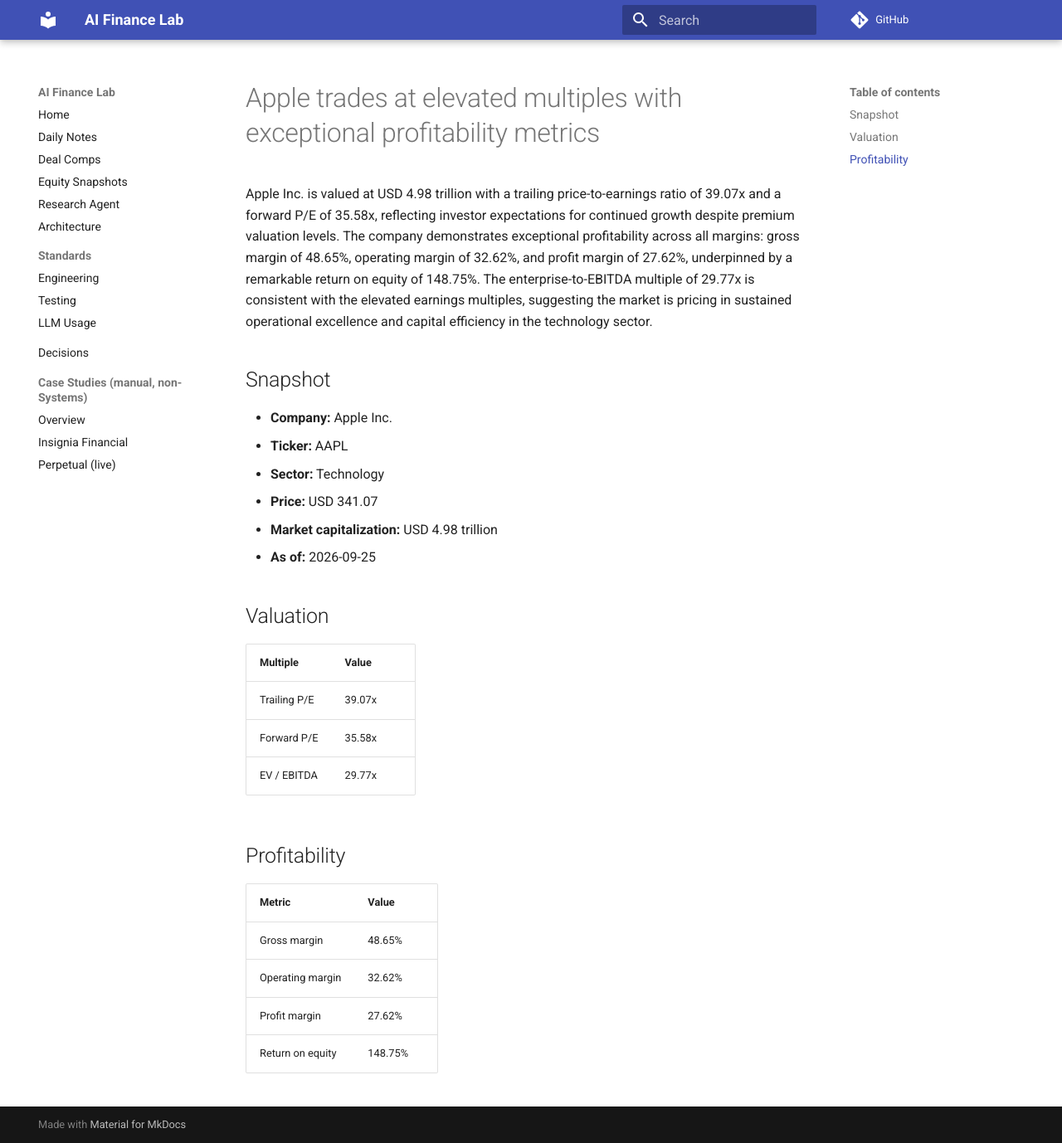
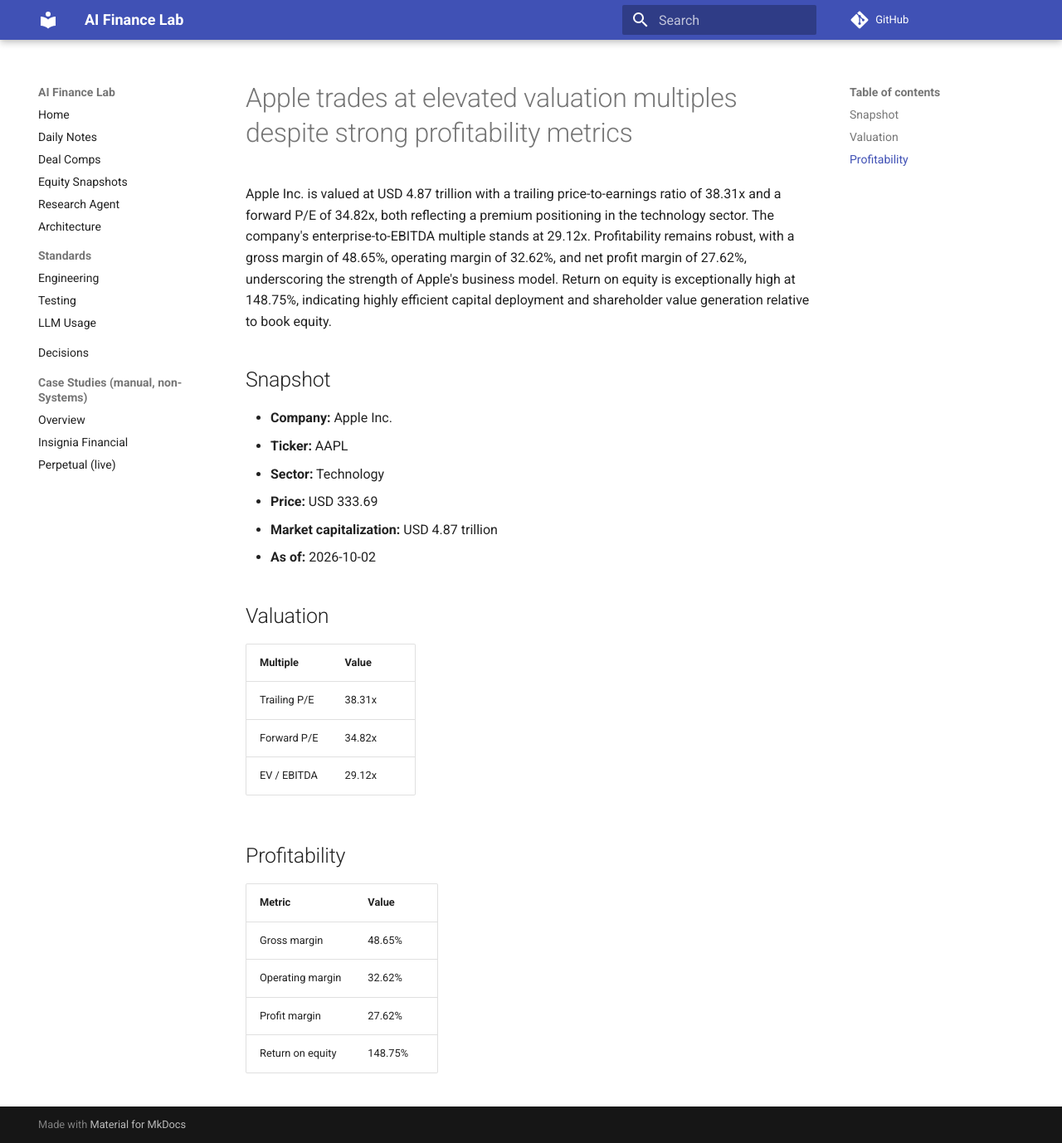
Before and after one commit to tylerkrenkels-dev/ai-finance-lab, an MkDocs documentation site: the page built from docs/equities/aapl.md, in a window 1280 px wide and 1378 px high. Shown: the whole window at 83% size. Built offline with MkDocs 1.6.1 and Material for MkDocs 9.7.7, drawn with Linux system fonts in a browser that asks for light colours; comment, search, counter and statistics services are not loaded.

Commit message:
docs(equity-snapshot): publish snapshots for 2026-10-03 (#121)
Co-authored-by: github-actions[bot] <github-actions[bot]@users.noreply.github.com>

```diff
--- a/docs/equities/aapl.md
+++ b/docs/equities/aapl.md
@@ -1,31 +1,31 @@
 ---
 title: "Apple Inc. (AAPL) — Equity Snapshot"
-date: 2026-09-25
-description: "Apple trades at elevated multiples with exceptional profitability metrics"
+date: 2026-10-02
+description: "Apple trades at elevated valuation multiples despite strong profitability metrics"
 ticker: "AAPL"
 currency: "USD"
 ---
 
-# Apple trades at elevated multiples with exceptional profitability metrics
+# Apple trades at elevated valuation multiples despite strong profitability metrics
 
-Apple Inc. is valued at USD 4.98 trillion with a trailing price-to-earnings ratio of 39.07x and a forward P/E of 35.58x, reflecting investor expectations for continued growth despite premium valuation levels. The company demonstrates exceptional profitability across all margins: gross margin of 48.65%, operating margin of 32.62%, and profit margin of 27.62%, underpinned by a remarkable return on equity of 148.75%. The enterprise-to-EBITDA multiple of 29.77x is consistent with the elevated earnings multiples, suggesting the market is pricing in sustained operational excellence and capital efficiency in the technology sector.
+Apple Inc. is valued at USD 4.87 trillion with a trailing price-to-earnings ratio of 38.31x and a forward P/E of 34.82x, both reflecting a premium positioning in the technology sector. The company's enterprise-to-EBITDA multiple stands at 29.12x. Profitability remains robust, with a gross margin of 48.65%, operating margin of 32.62%, and net profit margin of 27.62%, underscoring the strength of Apple's business model. Return on equity is exceptionally high at 148.75%, indicating highly efficient capital deployment and shareholder value generation relative to book equity.
 
 ## Snapshot
 
 - **Company:** Apple Inc.
 - **Ticker:** AAPL
 - **Sector:** Technology
-- **Price:** USD 341.07
-- **Market capitalization:** USD 4.98 trillion
-- **As of:** 2026-09-25
+- **Price:** USD 333.69
+- **Market capitalization:** USD 4.87 trillion
+- **As of:** 2026-10-02
 
 ## Valuation
 
 | Multiple | Value |
 | --- | --- |
-| Trailing P/E | 39.07x |
-| Forward P/E | 35.58x |
-| EV / EBITDA | 29.77x |
+| Trailing P/E | 38.31x |
+| Forward P/E | 34.82x |
+| EV / EBITDA | 29.12x |
 
 ## Profitability
 
```
Also changed, not shown: docs/equities/bhp-ax.md (+9 -9 lines), docs/equities/cba-ax.md (+7 -7 lines), docs/equities/index.md (+5 -5 lines), docs/equities/jpm.md (+7 -7 lines), docs/equities/msft.md (+8 -8 lines).
